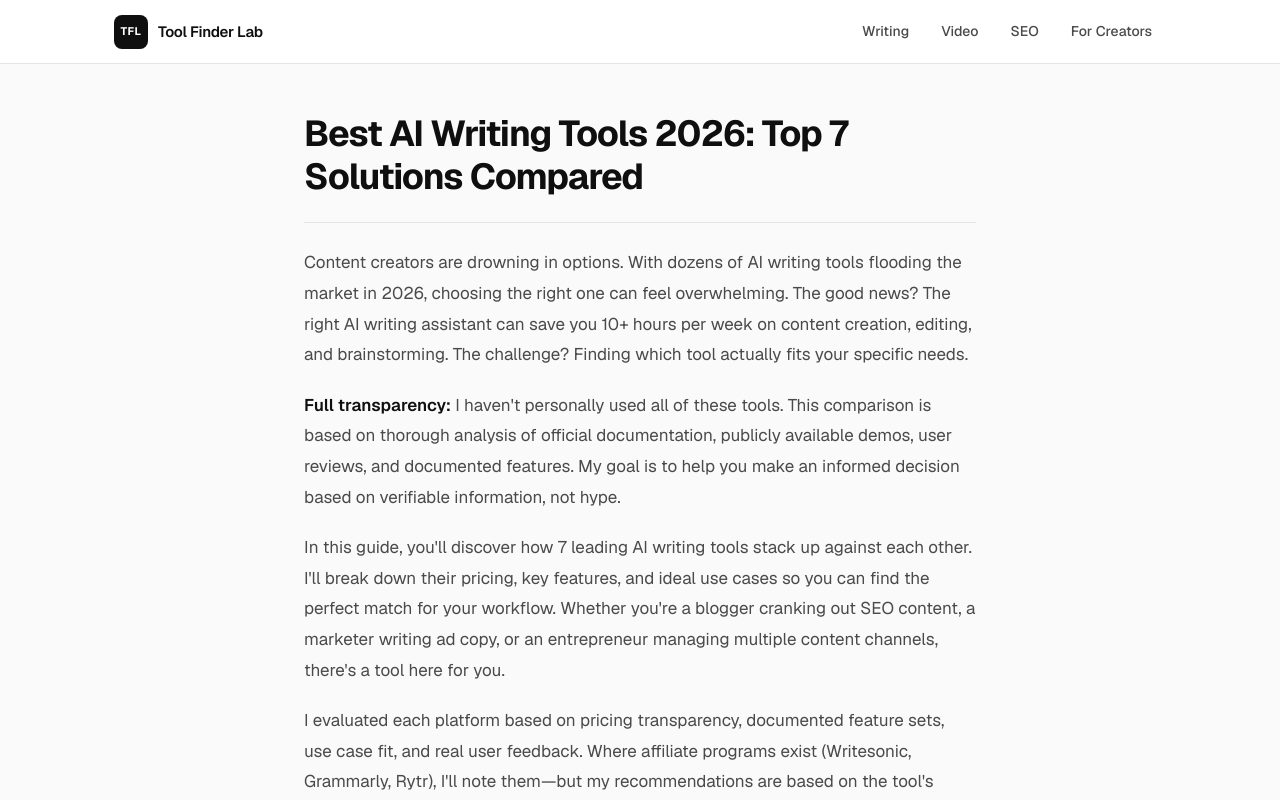
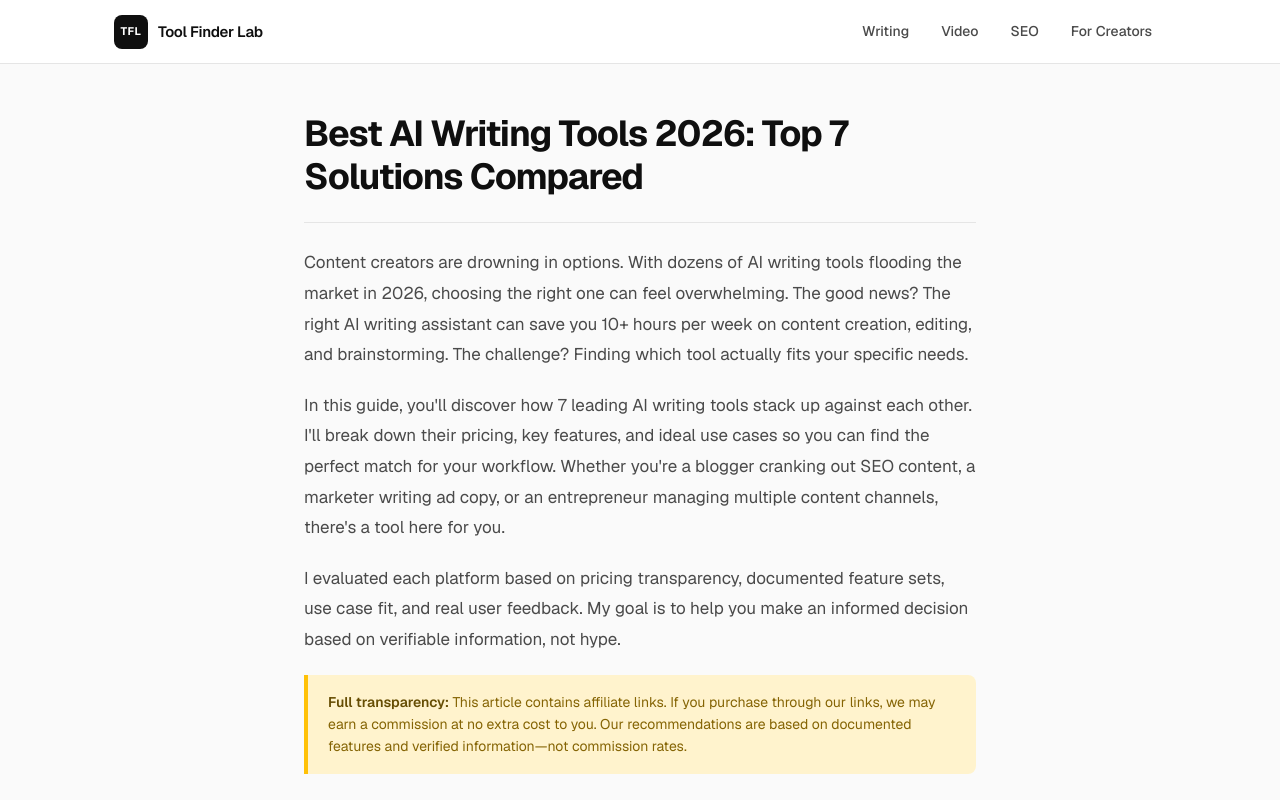
Before and after one commit to businessai20260204-maker/toolfinderlab, a Next.js app: page /articles/best-ai-writing-tools-2026 in a window 1280 px wide. Shown: the top 800 px of the page. Built offline with nearby package versions, Linux system fonts and the light colour scheme.

Commit message:
modification file

```diff
--- a/app/articles/best-ai-tools-content-creators-2026/content.mdx
+++ b/app/articles/best-ai-tools-content-creators-2026/content.mdx
@@ -1,4 +1,6 @@
 # Best AI Tools for Content Creators in 2026: Complete Roundup & Latest Updates
+
+<AffiliateDisclosure />
 
 If you search "best AI tools for content creators," you'll find lists of 20, 30, even 50 tools. It's overwhelming—and for a beginner, it's almost useless.
 
--- a/app/articles/best-ai-video-tools-2026/content.mdx
+++ b/app/articles/best-ai-video-tools-2026/content.mdx
@@ -4,9 +4,9 @@ Not long ago, creating a professional video meant hiring a crew, booking a studi
 
 But here's the problem: there are dozens of AI video tools on the market right now, and they don't all do the same thing. Some create realistic AI avatars that speak your script. Others transform text prompts into cinematic scenes. Choosing the wrong tool means wasting time and money.
 
-**Full transparency:** This guide is based on thorough research of official documentation, product demos, and user feedback. Not every tool has been personally tested. My goal is to cut through the confusion and help you find the right starting point—without the overwhelm.
+By the end of this guide, you'll understand exactly what type of AI video tool you need, how the top options compare, and which one to try first. Let's start simple.
 
-By the end of this guide, you'll understand exactly what type of AI video tool you need, how the top options compare, and which one to try first. Let's start simple.
+<AffiliateDisclosure />
 
 ---
 
--- a/app/articles/best-ai-writing-tools-2026/content.mdx
+++ b/app/articles/best-ai-writing-tools-2026/content.mdx
@@ -2,11 +2,11 @@
 
 Content creators are drowning in options. With dozens of AI writing tools flooding the market in 2026, choosing the right one can feel overwhelming. The good news? The right AI writing assistant can save you 10+ hours per week on content creation, editing, and brainstorming. The challenge? Finding which tool actually fits your specific needs.
 
-**Full transparency:** I haven't personally used all of these tools. This comparison is based on thorough analysis of official documentation, publicly available demos, user reviews, and documented features. My goal is to help you make an informed decision based on verifiable information, not hype.
-
 In this guide, you'll discover how 7 leading AI writing tools stack up against each other. I'll break down their pricing, key features, and ideal use cases so you can find the perfect match for your workflow. Whether you're a blogger cranking out SEO content, a marketer writing ad copy, or an entrepreneur managing multiple content channels, there's a tool here for you.
 
-I evaluated each platform based on pricing transparency, documented feature sets, use case fit, and real user feedback. Where affiliate programs exist (Writesonic, Grammarly, Rytr), I'll note them—but my recommendations are based on the tool's merit, not commission potential. Let's dive in.
+I evaluated each platform based on pricing transparency, documented feature sets, use case fit, and real user feedback. My goal is to help you make an informed decision based on verifiable information, not hype.
+
+<AffiliateDisclosure />
 
 ---
 
--- a/app/articles/frase-review-2026/content.mdx
+++ b/app/articles/frase-review-2026/content.mdx
@@ -5,8 +5,6 @@ If you're looking for an affordable AI SEO tool in 2026, Frase keeps coming up.
 I've used Frase for six months across dozens of articles. I've tested it against Surfer SEO, compared it to manual SERP research, and pushed it to its limits to understand exactly where it delivers value—and where it doesn't.
 
 This review answers one specific question: **Is Frase worth $15/month for beginner bloggers and content creators in 2026?**
-
-**Full transparency:** Frase is part of our affiliate program, meaning we may earn a commission if you sign up through our links. This doesn't change our evaluation—we'll cover what Frase does well, where it falls short, and situations where it's simply not the right choice.
 
 By the end, you'll know exactly whether Frase fits your needs—and if it doesn't, we'll tell you that too.
 
--- a/app/articles/heygen-review-2026/content.mdx
+++ b/app/articles/heygen-review-2026/content.mdx
@@ -1,4 +1,6 @@
 # HeyGen Review 2026: Is It Worth It for Beginners? An Honest Look Before You Buy
+
+<AffiliateDisclosure />
 
 If you've ever wanted to create professional videos but felt intimidated by cameras, studios, or editing software—HeyGen promises to solve all of that. Record once, generate an AI avatar that looks and sounds like you, and produce unlimited videos without ever stepping in front of a camera again.
 
--- a/app/articles/writesonic-review-2026/content.mdx
+++ b/app/articles/writesonic-review-2026/content.mdx
@@ -4,9 +4,9 @@ If you've been researching AI writing tools, you've probably seen Writesonic men
 
 This review answers one specific question: **Is Writesonic worth it for beginners in 2026?**
 
-**Full transparency:** Writesonic is part of our affiliate program, meaning we may earn a commission if you sign up through our links. This doesn't change our evaluation—we'll cover the good, the bad, and the situations where Writesonic is simply not the right choice.
+This review is based on publicly available documentation, verified user reviews from Capterra, G2, and Trustpilot, and Writesonic's official feature pages. By the end, you'll know exactly whether Writesonic matches your needs—and if it doesn't, we'll tell you that too.
 
-This review is based on publicly available documentation, verified user reviews from Capterra, G2, and Trustpilot, and Writesonic's official feature pages. By the end, you'll know exactly whether Writesonic matches your needs—and if it doesn't, we'll tell you that too.
+<AffiliateDisclosure />
 
 ---
 
```
